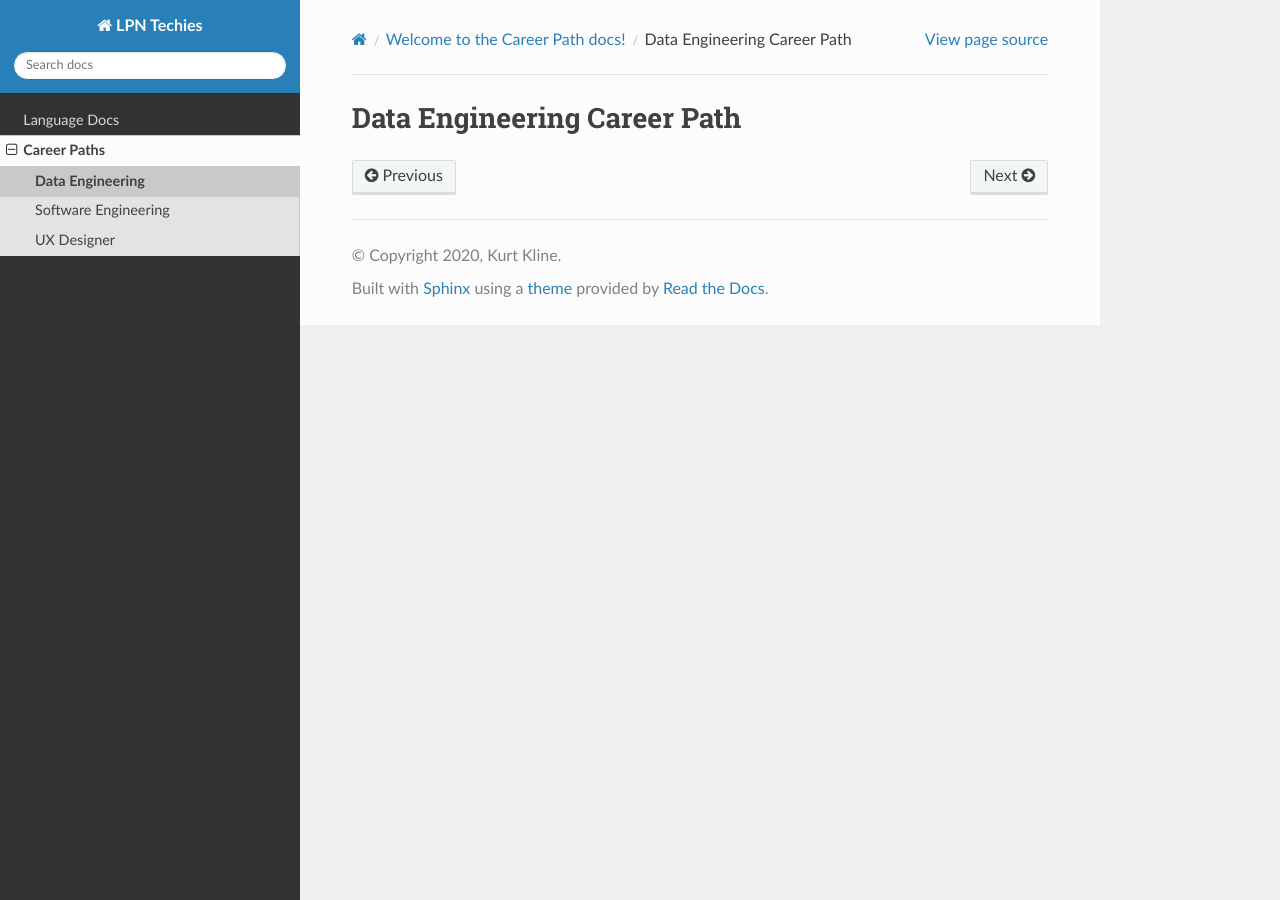
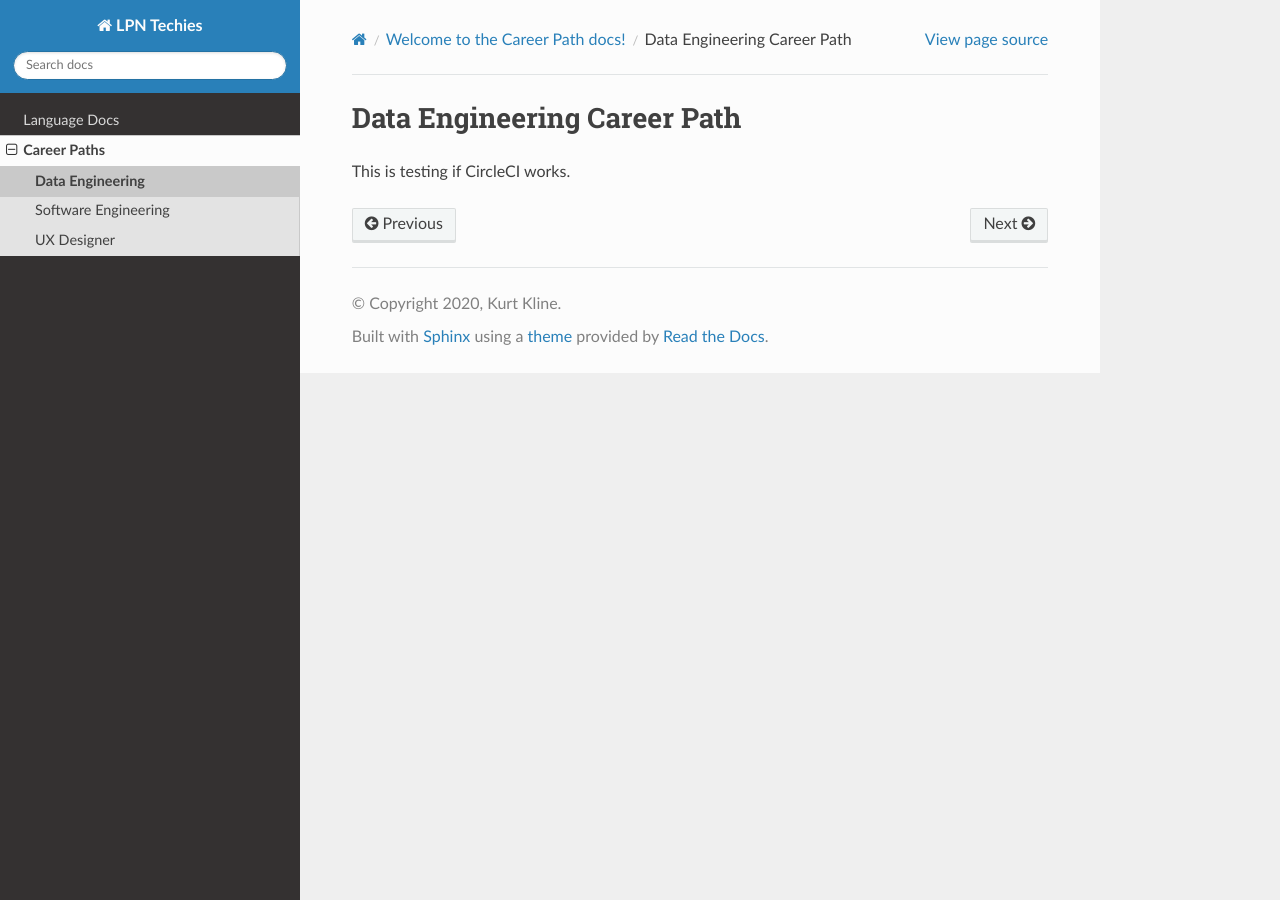
Before and after one commit to julianripplink/lpn-techies, a Sphinx documentation site: the page built from docs/careers/data_engineer.md, in a window 1280 px wide. Built offline with Sphinx 7.4.7 and the Read the Docs theme 2.0.0, drawn with Linux system fonts in a browser that asks for light colours.

Commit message:
testing if CircleCI is working.

```diff
--- a/docs/careers/data_engineer.md
+++ b/docs/careers/data_engineer.md
@@ -1 +1,3 @@
 # Data Engineering Career Path
+
+This is testing if CircleCI works.
```
